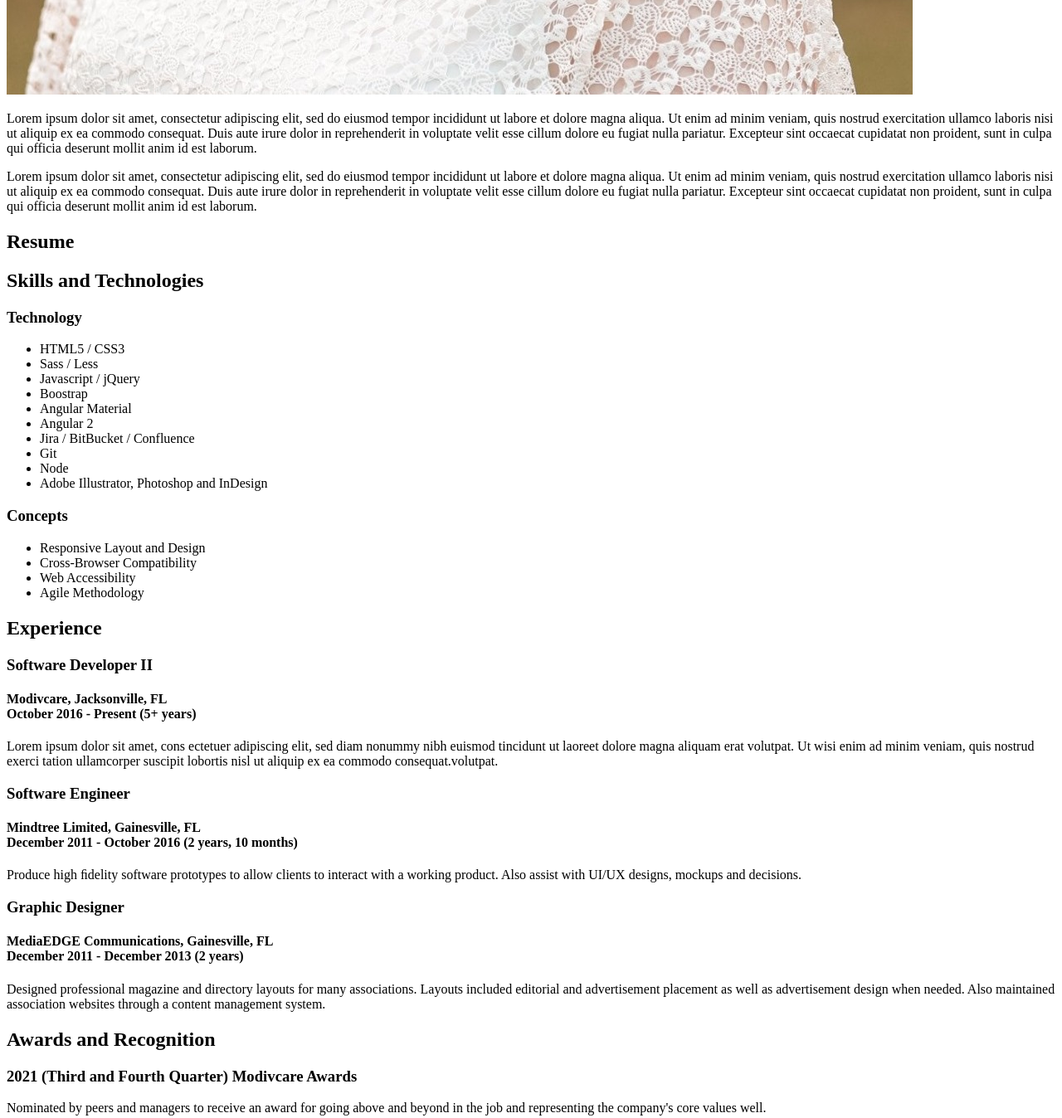
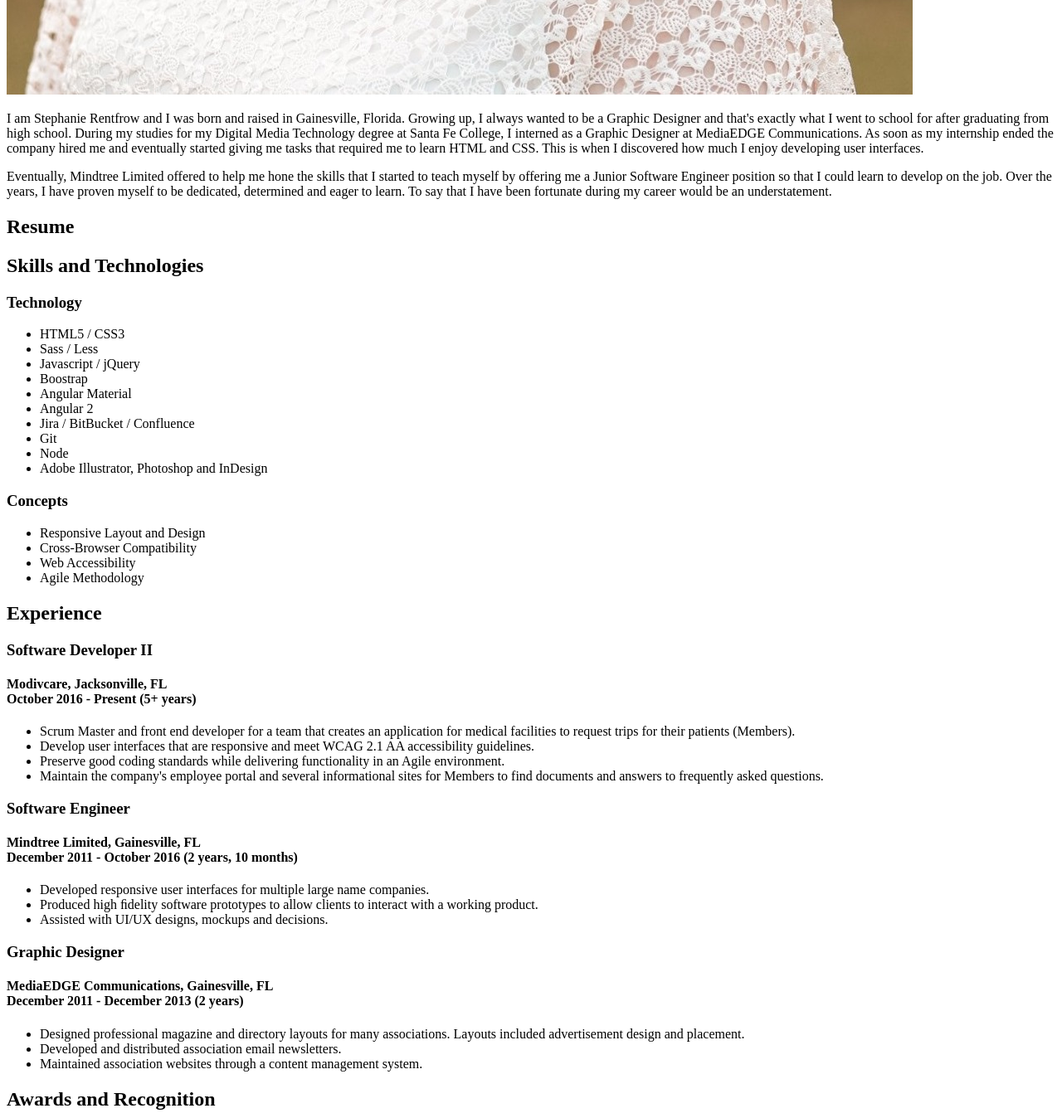
Before and after one commit to srlindsey07/StephanieRentfrow2022, a website built with webpack: page src/index.html in a window 1280 px wide. Shown: the part 1880-3228 px from the top of the page at 83% size. Built offline with nearby package versions, Linux system fonts and the light colour scheme; files whose address does not match are found by name; a web font is replaced by a local one.

Commit message:
Updated resume descriptions and about section

```diff
--- a/src/index.html
+++ b/src/index.html
@@ -50,8 +50,18 @@
                     </div>
 
                     <div class="col-md-8 col-lg-9">
-                        <p>Lorem ipsum dolor sit amet, consectetur adipiscing elit, sed do eiusmod tempor incididunt ut labore et dolore magna aliqua. Ut enim ad minim veniam, quis nostrud exercitation ullamco laboris nisi ut aliquip ex ea commodo consequat. Duis aute irure dolor in reprehenderit in voluptate velit esse cillum dolore eu fugiat nulla pariatur. Excepteur sint occaecat cupidatat non proident, sunt in culpa qui officia deserunt mollit anim id est laborum.</p>
-                        <p>Lorem ipsum dolor sit amet, consectetur adipiscing elit, sed do eiusmod tempor incididunt ut labore et dolore magna aliqua. Ut enim ad minim veniam, quis nostrud exercitation ullamco laboris nisi ut aliquip ex ea commodo consequat. Duis aute irure dolor in reprehenderit in voluptate velit esse cillum dolore eu fugiat nulla pariatur. Excepteur sint occaecat cupidatat non proident, sunt in culpa qui officia deserunt mollit anim id est laborum.</p>
+                        <p>I am Stephanie Rentfrow and I was born and raised in Gainesville, Florida. Growing up, I
+                            always wanted to be a Graphic Designer and that's exactly what I went to school for
+                            after graduating from high school. During my studies for my Digital Media Technology
+                            degree at Santa Fe College, I interned as a Graphic Designer at MediaEDGE Communications.
+                            As soon as my internship ended the company hired me and eventually started giving me
+                            tasks that required me to learn HTML and CSS. This is when I discovered how much I enjoy
+                            developing user interfaces.</p>
+                        <p>Eventually, Mindtree Limited offered to help me hone the skills that I started to teach
+                            myself by offering me a Junior Software Engineer position so that I could learn to
+                            develop on the job. Over the years, I have proven myself to be dedicated, determined and
+                            eager to learn. To say that I have been fortunate during my career would be an
+                            understatement.</p>
                     </div>
                 </div>
             </div>
@@ -62,11 +72,11 @@
                 <h1>Resume</h1>
 
                 <div class="row mb-5">
-                    <div class="col-md-3">
+                    <div class="col-md-2">
                         <h2>Skills and Technologies</h2>
                     </div>
 
-                    <div class="col-md-9 columns-2">
+                    <div class="col-md-10 columns-2">
                         <h3>Technology</h3>
                         <ul class="unstyled-list skill-list">
                             <li>HTML5 / CSS3</li>
@@ -92,37 +102,57 @@
                 </div>
 
                 <div class="row mb-5">
-                    <div class="col-md-3">
+                    <div class="col-md-2">
                         <h2>Experience</h2>
                     </div>
 
-                    <div class="col-md-9">
+                    <div class="col-md-10 timeline">
                         <article>
                             <h3>Software Developer II</h3>
                             <h4>Modivcare, Jacksonville, FL<br>October 2016 - Present (5+ years)</h4>
-                            <p>Lorem ipsum dolor sit amet, cons ectetuer adipiscing elit, sed diam nonummy nibh euismod tincidunt ut laoreet dolore magna aliquam erat volutpat. Ut wisi enim ad minim veniam, quis nostrud exerci tation ullamcorper suscipit lobortis nisl ut aliquip ex ea commodo consequat.volutpat.</p>
+                            <ul>
+                                <li>Scrum Master and front end developer for a team that creates an application for
+                                    medical facilities to request trips for their patients (Members).</li>
+                                <li>Develop user interfaces that are responsive and meet WCAG 2.1 AA accessibility
+                                    guidelines.</li>
+                                <li>Preserve good coding standards while delivering functionality in an Agile
+                                    environment.</li>
+                                <li>Maintain the company's employee portal and several informational sites for
+                                    Members to find documents and answers to frequently asked questions.</li>
+                            </ul>
                         </article>
 
                         <article>
                             <h3>Software Engineer</h3>
                             <h4>Mindtree Limited, Gainesville, FL<br>December 2011 - October 2016 (2 years, 10 months)</h4>
-                            <p>Produce high ﬁdelity software prototypes to allow clients to interact with a working product. Also assist with UI/UX designs, mockups and decisions.</p>
+                            <ul>
+                                <li>Developed responsive user interfaces for multiple large name companies.</li>
+                                <li>Produced high ﬁdelity software prototypes to allow clients to interact with a
+                                    working product.</li>
+                                <li>Assisted with UI/UX designs, mockups and decisions.</li>
+                            </ul>
+
                         </article>
 
                         <article>
                             <h3>Graphic Designer</h3>
                             <h4>MediaEDGE Communications, Gainesville, FL<br>December 2011 - December 2013 (2 years)</h4>
-                            <p>Designed professional magazine and directory layouts for many associations. Layouts included editorial and advertisement placement as well as advertisement design when needed. Also maintained association websites through a content management system.</p>
+                            <ul>
+                                <li>Designed professional magazine and directory layouts for many associations.
+                                    Layouts included advertisement design and placement.</li>
+                                <li>Developed and distributed association email newsletters.</li>
+                                <li>Maintained association websites through a content management system.</li>
+                            </ul>
                         </article>
                     </div>
                 </div>
 
                 <div class="row mb-5">
-                    <div class="col-md-3">
+                    <div class="col-md-2">
                         <h2>Awards and Recognition</h2>
                     </div>
 
-                    <div class="col-md-9">
+                    <div class="col-md-10">
                         <article>
                             <h3>2021 (Third and Fourth Quarter) Modivcare Awards</h3>
                             <p>Nominated by peers and managers to receive an award for going above and beyond in the job and representing the company's core values well.</p>
@@ -135,11 +165,11 @@
                 </div>
 
                 <div class="row">
-                    <div class="col-md-3">
+                    <div class="col-md-2">
                         <h2>Education</h2>
                     </div>
 
-                    <div class="col-md-9">
+                    <div class="col-md-10">
                         <article>
                             <h3>Associate of Science in Digital Media Technology</h3>
                             <h4>Santa Fe College, Gainesville, FL</h4>
--- a/src/scss/_variables.scss
+++ b/src/scss/_variables.scss
@@ -11,6 +11,8 @@ $color-accent-1: #f499b6;
 $color-accent-2: #80d2e9;
 $color-accent-3: #f7dda5;
 $color-accent-4: #a6dbd5;
+
+$font-h3-size: 1.1rem;
 
 @mixin font-body-light {
   font-family: termina,sans-serif;
--- a/src/scss/styles.scss
+++ b/src/scss/styles.scss
@@ -33,7 +33,7 @@ h2 {
 h3 {
   @include font-body-medium();
   color: $color-primary-dark;
-  font-size: 1.1rem;
+  font-size: $font-h3-size;
 }
 
 h4 {
@@ -148,7 +148,7 @@ section {
 .header {
   $nav-height: 60px;
 
-  background-image: url('./dist/assets/RainbowSwirlBackground.jpg');
+  background-image: url('../assets/RainbowSwirlBackground.jpg');
   background-size: cover;
   height: 66vh;
   position: relative;
@@ -182,7 +182,6 @@ section {
     display: flex;
     flex-direction: column;
     align-items: center;
-    padding: 3rem 0;
 
     h1 {
       @include font-body-light();
@@ -244,12 +243,61 @@ section {
     margin: 0 !important;
   }
 
-  article {
-    margin-bottom: 2rem;
+  article:not(:last-child) {
+    padding-bottom: 2rem;
   }
 
   .skill-list {
     margin-top: 0;
+    padding-left: 1rem;
+  }
+
+  .timeline {
+    $timeline-spacing: 20px;
+    $timeline-border-size: 2px;
+
+    article {
+      position: relative;
+      border-left: $timeline-border-size solid $color-primary-light;
+      padding-left: $timeline-spacing;
+
+      h3 {
+        line-height: $font-h3-size;
+      }
+
+      &:before {
+        content: '';
+        position: absolute;
+      }
+
+      // stop
+      &:first-child {
+        $timeline-stop-size: 14px;
+
+        &:before {
+          width: $timeline-stop-size;
+          height: $timeline-stop-size;
+          border-radius: 50%;
+          background-color: $color-primary-med;
+          left: (($timeline-stop-size * 0.5) + ($timeline-border-size * 0.5)) * -1;
+        }
+      }
+
+      // arrows
+      &:not(:first-child) {
+        $timeline-arrow-size: 10px;
+        $timeline-arrow-thickness: 3px;
+
+        &:before {
+          width: 0;
+          height: 0;
+          border-left: $timeline-arrow-size solid transparent;
+          border-right: $timeline-arrow-size solid transparent;
+          border-top: ($timeline-arrow-size * 1.25) solid $color-primary-med;
+          left: (($timeline-arrow-size) + ($timeline-border-size * 0.5)) * -1;
+        }
+      }
+    }
   }
 
   &:after {
```
Also changed, not shown: gulpfile.js (+28 -17 lines).
